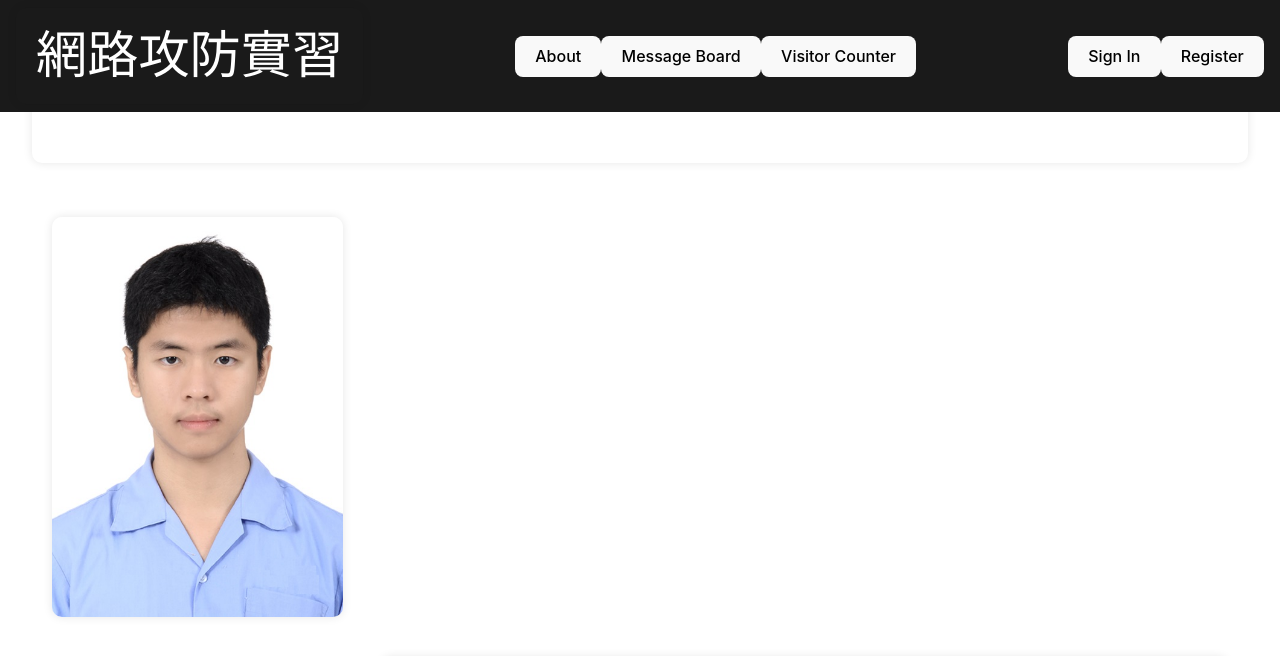
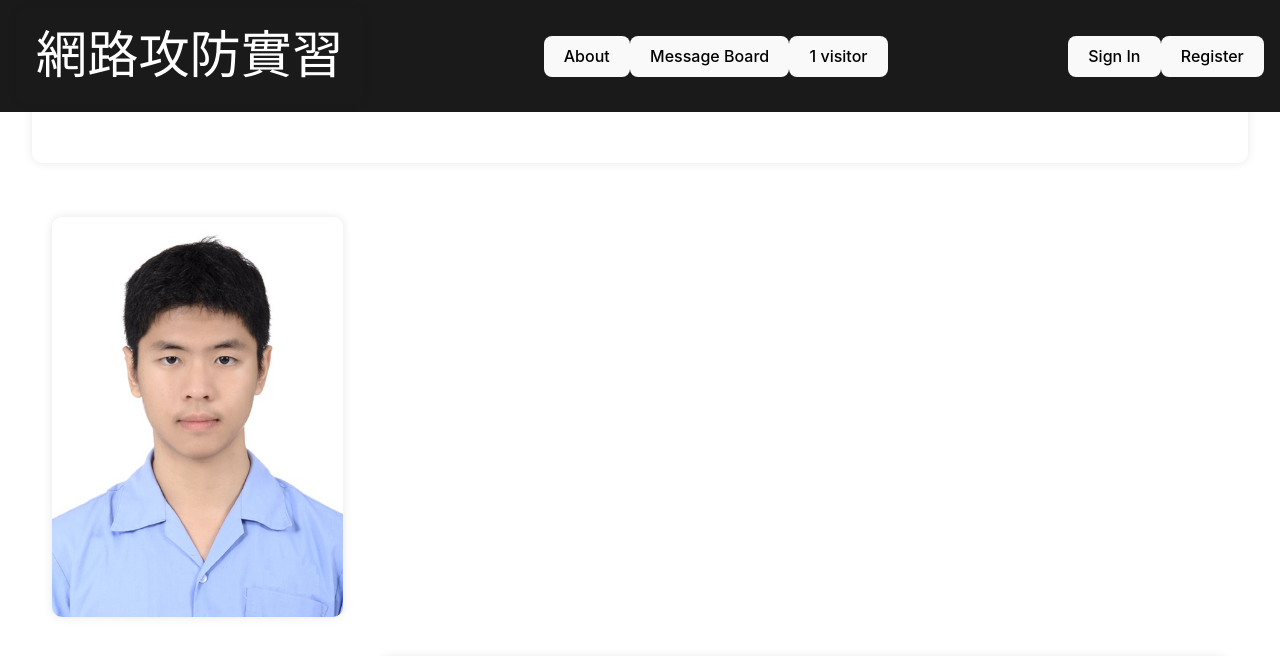
Before and after one commit to oldpig123/Practicum_of_Attacking_and_Defense_of_Network_Security_webpage, a React (Vite) app: page / in a window 1280 px wide. Shown: the top 656 px of the page. Built offline with nearby package versions, Linux system fonts and the light colour scheme.

Commit message:
make visitor counter as a tab on banner

```diff
--- a/src/App.jsx
+++ b/src/App.jsx
@@ -118,11 +118,8 @@ function App() {
           >
             Message Board
           </button>
-          <button
-            className={tab === 'Visitor Counter' ? 'active' : ''}
-            onClick={() => setTab('Visitor Counter')}
-          >
-            Visitor Counter
+          <button>
+          <VisitorCounter />
           </button>
         </div>
         <div className="buttons">
@@ -133,10 +130,21 @@ function App() {
       <div className="content">
         {tab === 'About' && <About />}
         {tab === 'Message Board' && <MessageBoard />}
-        {tab === 'Visitor Counter' && <VisitorCounter />}
       </div>
     </>
   )
 }
 
 export default App
+
+/*
+<h1>Visitor Counter</h1>
+*/
+/*
+<button
+            className={tab === 'Visitor Counter' ? 'active' : ''}
+            onClick={() => setTab('Visitor Counter')}
+          >
+            Visitor Counter
+          </button>
+          */
--- a/src/VisitorCounter.jsx
+++ b/src/VisitorCounter.jsx
@@ -20,8 +20,8 @@ function VisitorCounter() {
 
     return (
         <div className="visitor-counter">
-            <h1>Visitor Counter</h1>
-            <p>{count} {count === 1 ? 'visitor' : 'visitors'}</p>
+
+            {count} {count === 1 ? 'visitor' : 'visitors'}
 
         </div>
     )
```
